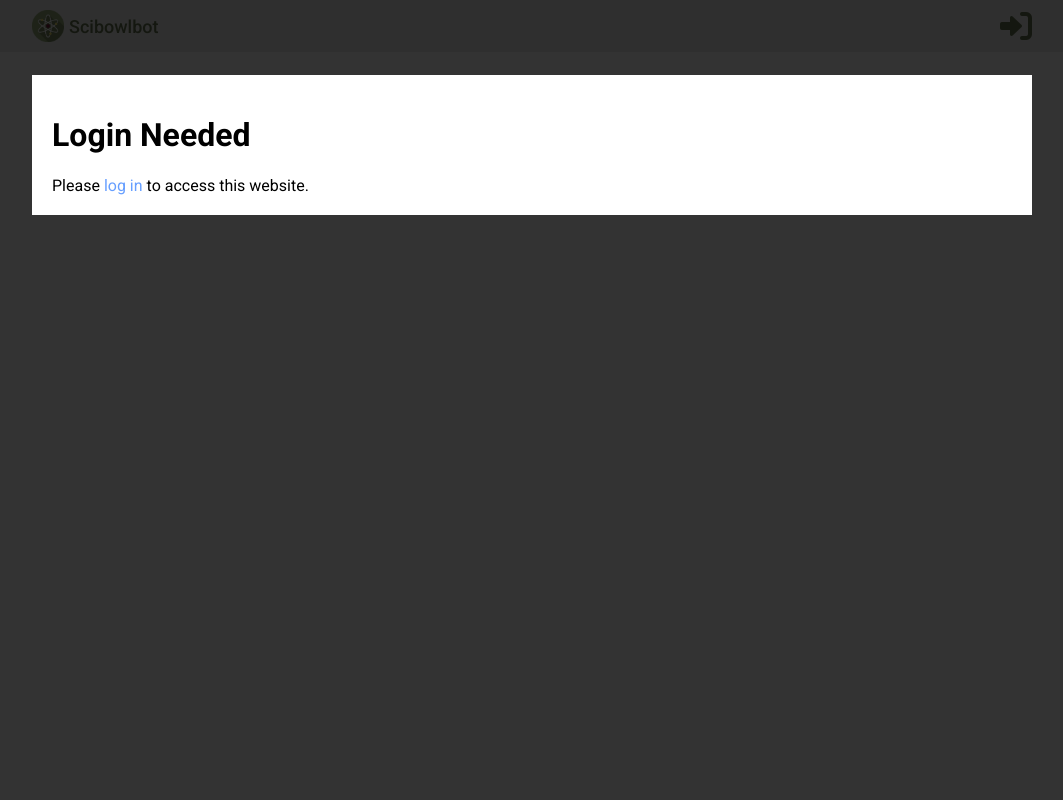
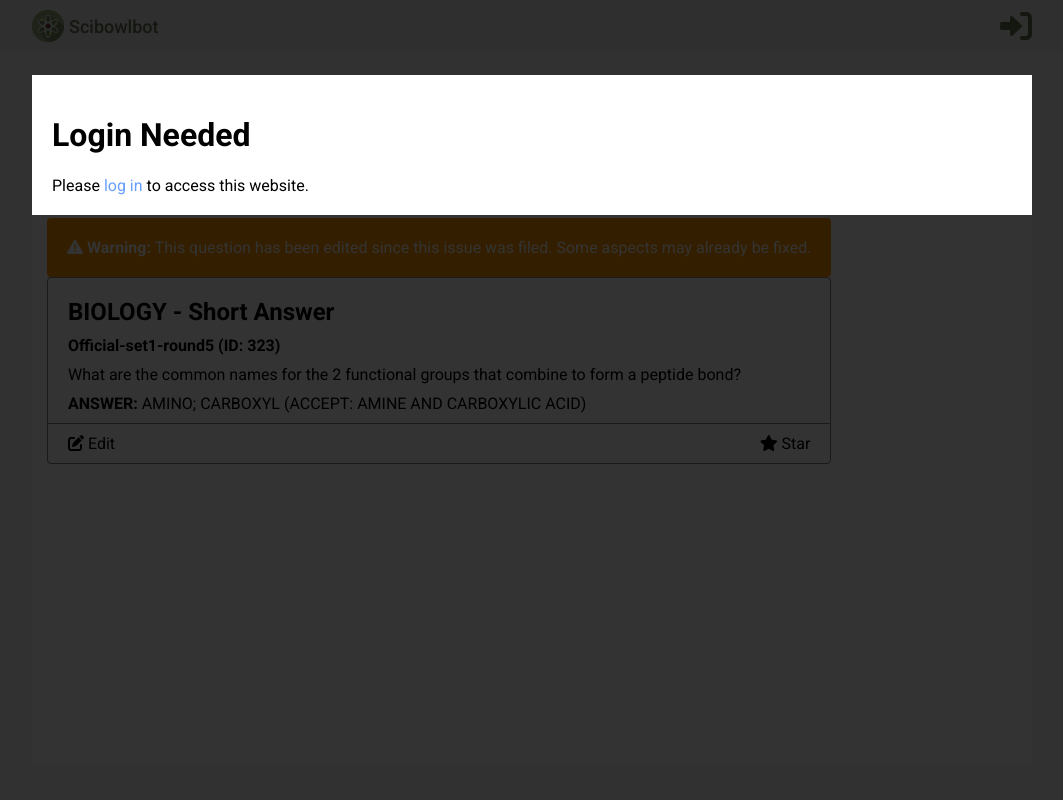
Before and after one commit to DevNotHackerCorporations/scibowlbot, a Flask app: template website/templates/suggestions.html in a window 1280 px wide. Shown: the whole page, without its empty margins (108-1171 px from the left). Run offline with Flask 2, Linux system fonts and the light colour scheme; the template is opened without the code that fills it, so the values that code supplies are empty; parts of the project's set-up code (start-up, migrations or seed data) failed here and were passed over; some libraries are stand-ins or nearby versions.

Commit message:
Bulk of Suggestions Page

```diff
--- a/website/static/css/suggestions.css
+++ b/website/static/css/suggestions.css
@@ -3,6 +3,7 @@
 body{
     font-family: 'Roboto', sans-serif;
     margin: 0;
+    background: whitesmoke;
 }
 
 :root{
@@ -31,19 +32,134 @@ body{
     overflow: auto;
 }
 
-section, main{
+section, header{
     display: flex;
     width: var(--size);
     margin: 15px auto auto;
     column-gap: 15px;
 }
 
-main{
+header{
     margin-top: 0;
 }
 
-main h1{
+header h1{
     font-weight: 300;
+}
+
+#issues_list{
+    height: calc(100vh - 80px - 90px);
+    overflow: auto;
+}
+
+.issue{
+    display: flex;
+    flex-direction: row;
+    align-items: center;
+    column-gap: 15px;
+    padding: 10px;
+    border-bottom: 1px solid #ebecf0;
+}
+
+.issue_info{
+    display: flex;
+    flex-direction: column;
+    width: 100%;
+}
+
+.issue_open{
+    color: red;
+}
+
+.issue_closed{
+    color: green;
+}
+
+.issue_metainfo{
+    display: flex;
+    justify-content: space-between;
+    width: 100%;
+    flex-wrap: wrap;
+}
+
+.issue_id{
+    color: #0052cc;
+    font-size: 14px;
+}
+#results{
+    margin-top: 20px;
+    display: flex;
+    flex-direction: column;
+    row-gap: 20px;
+    height: calc(100% - 140px);
+    overflow: auto;
+}
+
+.result{
+    border: 1px solid gray;
+    border-radius: 4px;
+}
+
+.result.starred{
+    border: 3px solid gold;
+    box-shadow: 9px 5px 16px 0 gold;
+}
+
+.result.starred .star{
+    color: #a18700;
+}
+
+.result__data{
+    padding: 20px 20px 10px 20px;
+    display: flex;
+    flex-direction: column;
+    row-gap: 10px;
+    word-break: break-all;
+}
+
+.result h1{
+    margin: 0;
+}
+
+.result__btns{
+    display: flex;
+    flex-direction: row;
+    padding: 10px 20px;
+    border-top: solid;
+    border-width: inherit;
+    border-color: inherit;
+    justify-content: space-between;
+}
+
+.result__btn{
+    cursor: pointer;
+    user-select: none;
+}
+
+.result__btn:hover{
+    text-decoration: underline;
+}
+
+.warning {
+    background: #ff9800;
+    border-radius: 4px;
+    padding: 20px;
+    color: white;
+    font-size: 16px;
+}
+
+#focused_name{
+    font-weight: 300;
+    font-size: 30px;
+}
+
+section{
+    margin-top: 0;
+    padding-right: 15px;
+}
+
+main, section{
+    background: white;
 }
 
 @keyframes spin{
--- /dev/null
+++ b/website/static/js/main.js
@@ -0,0 +1,148 @@
+Questions = {}
+Stars = JSON.parse(localStorage.stars ?? "[]")
+
+abbrev = {
+    "ASTRONOMY": "astro",
+    "BIOLOGY": "bio",
+    "CHEMISTRY": "chem",
+    "CRAZY": "crazy",
+    "COMPUTER SCIENCE": "cs",
+    "EARTH AND SPACE": "eas",
+    "ENERGY": "energy",
+    "EARTH SCIENCE": "es",
+    "GENERAL SCIENCE": "gen",
+    "MATH": "math",
+    "PHYSICS": "phy",
+    "WEIRD": "weird"
+}
+
+emoji = {
+    "phy": "🍎",
+    "gen": "🧪",
+    "energy": "⚡",
+    "eas": "🌃",
+    "chem": "⚛",
+    "bio": "🧬",
+    "astro": "🪐",
+    "math": "🔢",
+    "es": "🌎",
+    "cs": "💻",
+    "weird": "🙃",
+    "crazy": "😝"
+}
+
+function abbreviations(subject){
+    if (abbrev[subject]){
+        return abbrev[subject]
+    } else if (subject.startsWith("WEIRD")){
+        return "weird"
+    }
+    return "crazy"
+}
+
+function getCookie(c_name) {
+    let c_value = " " + document.cookie;
+    let c_start = c_value.indexOf(" " + c_name + "=");
+    if (c_start === -1) {
+        c_value = null;
+    }
+    else {
+        c_start = c_value.indexOf("=", c_start) + 1;
+        var c_end = c_value.indexOf(";", c_start);
+        if (c_end === -1) {
+            c_end = c_value.length;
+        }
+        c_value = unescape(c_value.substring(c_start,c_end));
+    }
+    return c_value;
+}
+
+String.prototype.toCapitalCase = function () {
+    return this.toLowerCase().split(" ").map(word => word[0].toUpperCase() + word.substring(1)).join(" ")
+}
+
+Stars.push = function(data) { // override is awesome
+  Array.prototype.push.call(this, data);
+  localStorage.stars = JSON.stringify(this)
+  return this
+}
+
+Stars.clear = function(){
+    this.length = 0
+    localStorage.stars = "[]"
+}
+
+Stars.remove = function(id){
+    let index = Stars.indexOf(id);
+    if (index === -1){
+        return false
+    }
+    Stars.splice(index, 1);
+    localStorage.stars = JSON.stringify(this)
+    return true;
+}
+
+async function fetch_questions(){
+    for (let subject of ["astro", "bio", "chem", "crazy", "cs", "eas", "energy", "es", "gen", "math", "phy", "weird"]){
+        let res = await fetch(`https://raw.githubusercontent.com/DevNotHackerCorporations/scibowlbot/main/questions/${subject}.json`)
+        res = await res.json()
+        Questions[subject] = res
+    }
+}
+
+function apply_question_callbacks(){
+    $(".result__btn.star").click((e)=>{
+        let element = $(e.currentTarget)
+        let id = element.data("id").toString()
+        if (element.text() === " Star"){
+            Stars.push(id)
+            element.html("<i class=\"fa-solid fa-star\"></i> Unstar")
+            element.parent().parent().addClass("starred")
+        }else{
+            Stars.remove(id)
+            element.html("<i class=\"fa-solid fa-star\"></i> Star")
+            element.parent().parent().removeClass("starred")
+        }
+    })
+    $(".result__btn.edit").click((e)=>{
+        let element = $(e.currentTarget)
+        let id = element.parent().parent().data("id")
+        let question = get_question_by_ID(id)
+
+        $("#edit__wrapper").show()
+        $("#edit__invoke_subject").html(abbreviations(question.category))
+        $("#edit__question_subject").val(abbreviations(question.category))
+        $("#edit__question_type").val(question.tossup_format)
+        $("#edit__question_textarea").val(question.tossup_question).height($("#edit__question_textarea").prop("scrollHeight"))
+        $("#edit__answer_textarea").html(question.tossup_answer)
+        $("#edit__source").html(question.source)
+        $("#edit__embed").attr("embed-title", "Question ID: " + id)
+    })
+}
+
+function format_question(question, stars){
+    return `<div class="result${stars.has(question.id.toString()) ? ' starred' : ''}" data-id="${question.id}">
+        <div class="result__data">
+            <h1>${question.category} - ${question.tossup_format}</h1>
+            <b>${question.source} (ID: ${question.id})</b>
+            <span>${question.tossup_question.replaceAll("\n", "<br>")}</span>
+            <span><b>ANSWER: </b> ${question.tossup_answer}</span>
+        </div>
+        <div class="result__btns">
+            <div class="result__btn edit"><i class="fa-solid fa-pen-to-square"></i> Edit</div>
+            <div class="result__btn star" data-id="${question.id}"><i class="fa-solid fa-star"></i> ${stars.has(question.id.toString()) ? 'Unstar' : 'Star'}</div>
+        </div>
+    </div>`
+}
+
+function get_question_by_ID(id){
+    id = id.toString()
+    for (let subject in Questions){
+        for (let question of Questions[subject]){
+            if (question.id.toString() === id){
+                return question
+            }
+        }
+    }
+    return {}
+}
--- /dev/null
+++ b/website/static/js/suggestions.js
@@ -0,0 +1,3 @@
+window.onload = () => {
+    fetch_questions()
+}
--- a/website/templates/edit.html
+++ b/website/templates/edit.html
@@ -98,6 +98,7 @@
             <button id="edit__save"><i class="fas fa-save"></i> Save and Exit</button>
         </div>
     </div>
+    <script src="/static/js/main.js" defer></script>
     <script src="/static/js/edit.js" defer></script>
 </body>
 </html>
--- a/website/templates/suggestions.html
+++ b/website/templates/suggestions.html
@@ -15,9 +15,55 @@
 </head>
 <body>
     {% include "nav.html" %}
-    <main>
+    <header>
         <h1>Suggestions/Issues</h1>
-    </main>
+    </header>
+    <section>
+        <aside id="issues_list">
+            {% for id, data in issues.items() %}
+                <div class="issue">
+                    <div class="issue_status">
+                        {% if data["open"] %}
+                            <i class="fa-solid fa-circle-dot issue_open"></i>
+                        {% else %}
+                            <i class="fa-solid fa-circle-check issue_closed"></i>
+                        {% endif %}
+                    </div>
+                    <div class="issue_info">
+                        <span class="issue_id">{{ id }}</span>
+                        <span class="issue_metainfo">
+                            <span class="issue_sender">
+                                {{ data["sender_name"] }}
+                            </span>
+                            <span class="issue_question">
+                                Question #{{ data["question_id"] }}
+                            </span>
+                        </span>
+                    </div>
+                </div>
+            {% endfor %}
+        </aside>
+        <main>
+            <h1 id="focused_name">
+                Issue <span id="focused_id">VNRBU</span>
+            </h1>
+            <div class="warning">
+                <b><i class="fa-solid fa-triangle-exclamation"></i> Warning:</b> This question has been edited since this issue was filed. Some aspects may already be fixed.
+            </div>
+            <div class="result" data-id="323">
+                <div class="result__data">
+                    <h1>BIOLOGY - Short Answer</h1>
+                    <b>Official-set1-round5 (ID: 323)</b>
+                    <span>What are the common names for the 2 functional groups that combine to form a peptide bond?</span>
+                    <span><b>ANSWER: </b> AMINO; CARBOXYL (ACCEPT: AMINE AND CARBOXYLIC ACID)</span>
+                </div>
+                <div class="result__btns">
+                    <div class="result__btn edit"><i class="fa-solid fa-pen-to-square"></i> Edit</div>
+                    <div class="result__btn star" data-id="323"><i class="fa-solid fa-star"></i> Star</div>
+                </div>
+            </div>
+        </main>
+    </section>
 
     {% if not data %}
         <div class="modal" style="display: block">
@@ -36,5 +82,11 @@
             </div>
         </div>
     {% endif %}
+
+    <script>
+        const issues_list = {{ issues|tojson|safe }}
+    </script>
+    <script src="/static/js/main.js" defer></script>
+    <script src="/static/js/suggestions.js" defer></script>
 </body>
 </html>
```
Also changed, not shown: website/app.py (+7 -4 lines), website/static/js/edit.js (+2 -148 lines).
